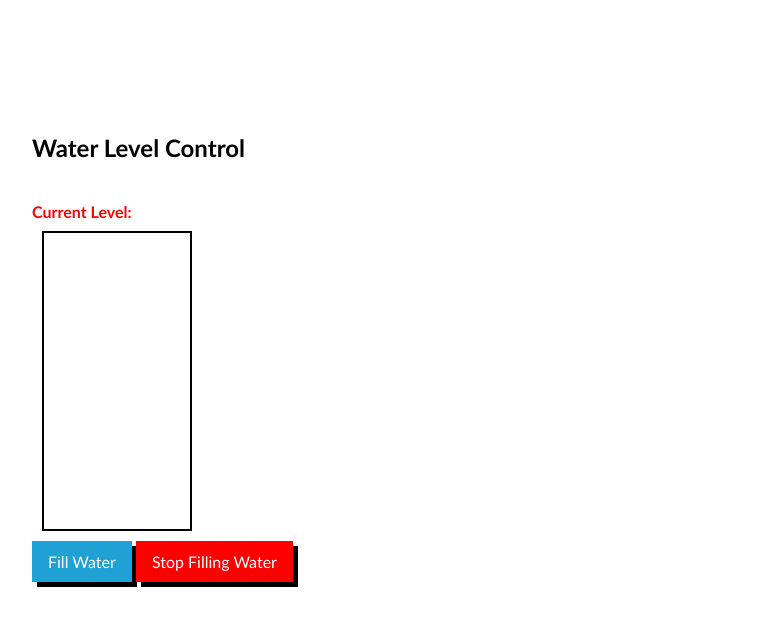
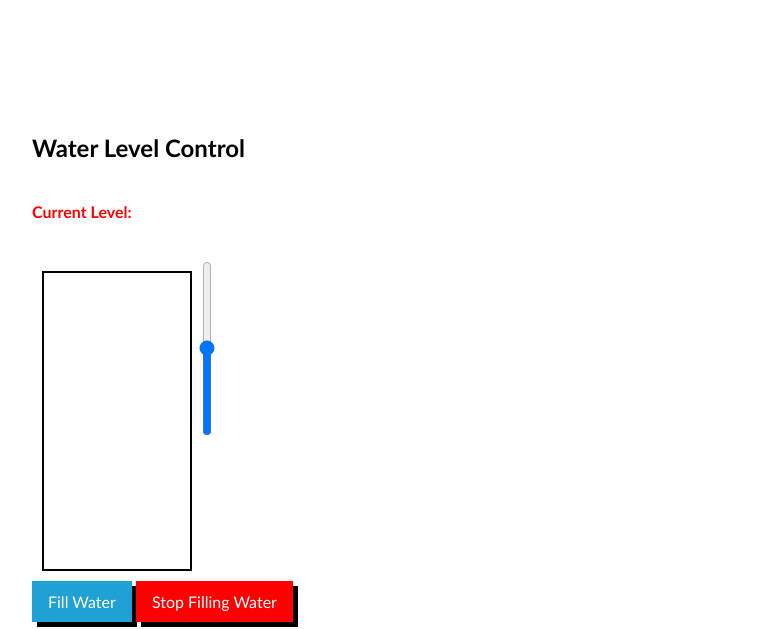
Before and after one commit to moji-joji/water-automation, a plain HTML site: page src/index.html in a window 1280 px wide. Shown: the part 174-803 px from the top of the page, without its empty margins (32-802 px from the left). Drawn offline with Linux system fonts and the light colour scheme; no server answers.

Commit message:
Readme file

```diff
--- a/src/index.html
+++ b/src/index.html
@@ -89,6 +89,10 @@
         margin: 10px;
       }
 
+      .water-input {
+        height: 500px;
+      }
+
       .tank .water {
         position: absolute;
         background: blue;
@@ -106,6 +110,14 @@
 
       .temperature-card > * {
         margin-top: 5vh;
+      }
+
+      input[type="range"][orient="vertical"] {
+        writing-mode: bt-lr; /* IE */
+        -webkit-appearance: slider-vertical; /* Chromium */
+        width: 8px;
+        height: 175px;
+        padding: 0 5px;
       }
     </style>
     <link rel="stylesheet" href="style.css" />
@@ -126,10 +138,14 @@
       <div class="water-level">
         <h2>Water Level Control</h2>
         <h4>Current Level: <span id="water-percentage"> </span></h4>
-        <div class="tank">
-          <div class="water" id="blue-water" style="height: 0%"></div>
+        <div style="display: flex">
+          <div class="tank">
+            <div class="water" id="blue-water" style="height: 0%"></div>
+          </div>
+          <input class="water-input" type="range" orient="vertical" />
         </div>
       </div>
+
       <button class="btn" onclick="fillWater()">Fill Water</button>
       <button class="btn-red" onclick="fillWater()">Stop Filling Water</button>
 
```
Also changed, not shown: 1 other file.
